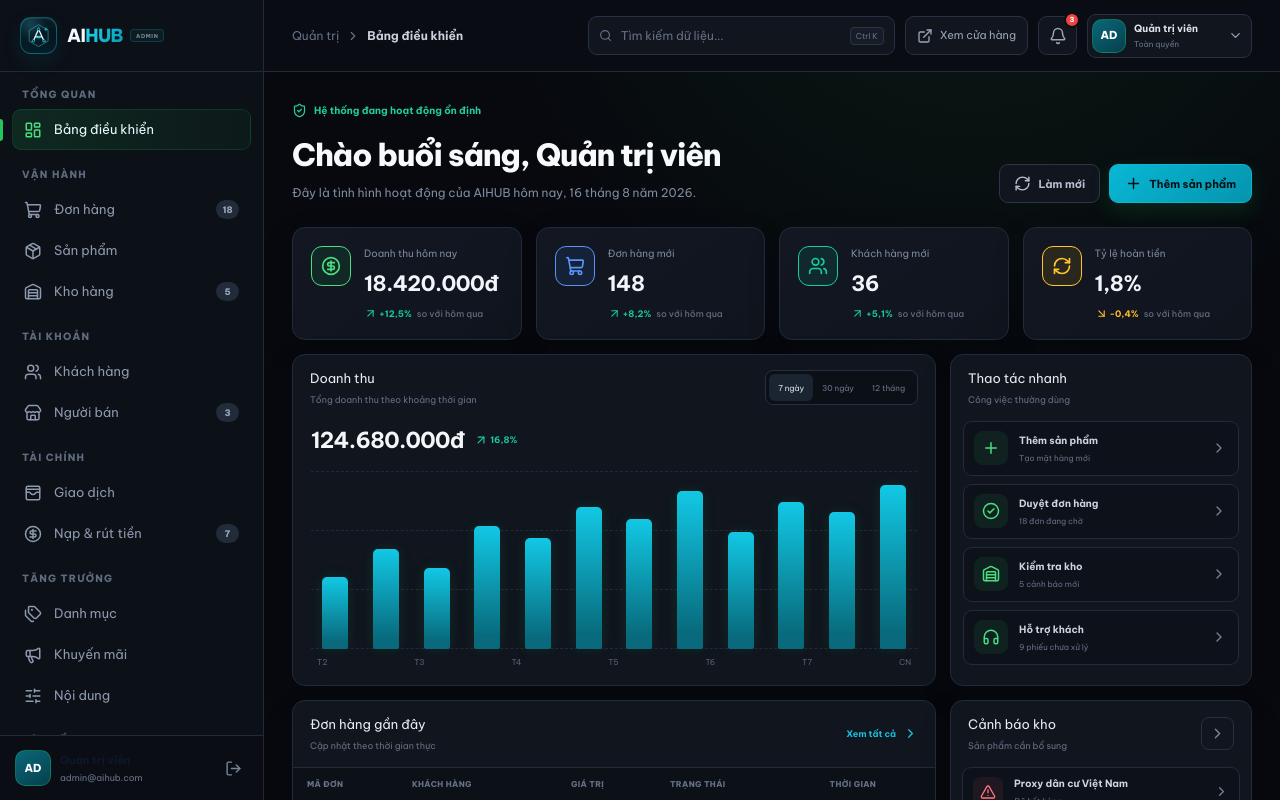
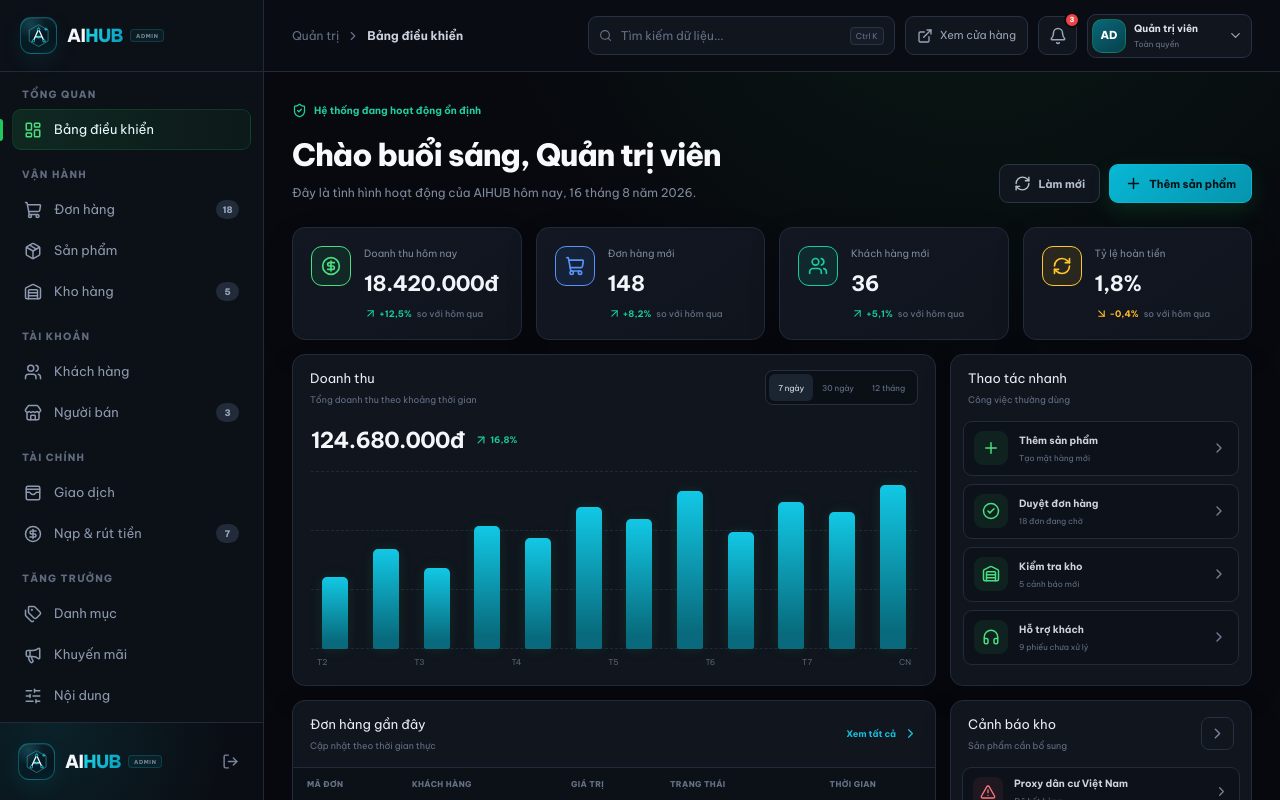
Before and after one commit to LarryLeNW/DEMO, a Next.js app: page /admin in a window 1280 px wide. Shown: the top 800 px of the page. Built offline with nearby package versions, Linux system fonts and the light colour scheme.

Commit message:
Polish header and admin branding

```diff
--- a/src/app/admin/admin-dashboard.tsx
+++ b/src/app/admin/admin-dashboard.tsx
@@ -481,9 +481,8 @@ function AdminSidebar({ active, open, onSelect, onClose }: { active: ModuleId; o
           ))}
         </nav>
         <div className={styles.sidebarFooter}>
-          <div className={styles.adminAvatar}>AD</div>
-          <div><strong>Quản trị viên</strong><span>admin@aihub.com</span></div>
-          <Link href="/login" className={styles.logoutButton} aria-label="Đăng xuất" title="Đăng xuất"><LogOut size={17} /></Link>
+          <AIHubLogo href="/admin" size="sm" admin className={styles.footerLogo} />
+          <Link href="/" className={styles.logoutButton} aria-label="Đăng xuất" title="Đăng xuất"><LogOut size={17} /></Link>
         </div>
       </aside>
     </>
--- a/src/app/admin/admin.module.css
+++ b/src/app/admin/admin.module.css
@@ -121,17 +121,19 @@
 }
 
 .sidebarFooter {
-  display: grid;
-  grid-template-columns: 36px minmax(0, 1fr) 30px;
+  display: flex;
   flex: 0 0 auto;
   align-items: center;
-  gap: 9px;
-  padding: 14px 15px;
+  justify-content: space-between;
+  gap: 12px;
+  min-height: 78px;
+  padding: 15px 18px;
   border-top: 1px solid #222a39;
-  background: #0a0e14;
-}
-
-.adminAvatar,
+  background:
+    radial-gradient(circle at 20% 0%, rgb(19 209 231 / 10%), transparent 11rem),
+    #0a0e14;
+}
+
 .profileButton > span {
   display: grid;
   width: 36px;
@@ -145,26 +147,8 @@
   font-weight: 800;
 }
 
-.sidebarFooter > div:nth-child(2) {
+.footerLogo {
   min-width: 0;
-}
-
-.sidebarFooter strong,
-.sidebarFooter span {
-  display: block;
-  overflow: hidden;
-  text-overflow: ellipsis;
-  white-space: nowrap;
-}
-
-.sidebarFooter strong {
-  font-size: 11px;
-}
-
-.sidebarFooter span {
-  margin-top: 3px;
-  color: #69758b;
-  font-size: 9px;
 }
 
 .sidebarFooter button,
@@ -188,6 +172,7 @@
 
 .sidebarFooter button,
 .sidebarFooter .logoutButton {
+  flex: 0 0 auto;
   width: 30px;
   height: 30px;
 }
--- a/src/components/layout/site-header.tsx
+++ b/src/components/layout/site-header.tsx
@@ -2,7 +2,14 @@
 
 import Image from "next/image";
 import Link from "next/link";
-import { useMemo, useState, type FormEvent, type ReactNode } from "react";
+import {
+  useEffect,
+  useMemo,
+  useRef,
+  useState,
+  type FormEvent,
+  type ReactNode,
+} from "react";
 import { usePathname, useRouter } from "next/navigation";
 import {
   Bot,
@@ -72,6 +79,8 @@ export function SiteHeader() {
   const commerce = useCommerce();
   const pathname = usePathname();
   const [menuOpen, setMenuOpen] = useState(false);
+  const [isHeaderHidden, setIsHeaderHidden] = useState(false);
+  const lastScrollY = useRef(0);
   const activeRailHref = railItems
     .filter(
       (item) =>
@@ -83,9 +92,60 @@ export function SiteHeader() {
     .filter((item) => pathname === item.href || pathname.startsWith(`${item.href}/`))
     .sort((a, b) => b.href.length - a.href.length)[0]?.href;
 
+  useEffect(() => {
+    const mediaQuery = window.matchMedia("(min-width: 1024px)");
+    lastScrollY.current = window.scrollY;
+
+    function syncHeaderVisibility() {
+      if (!mediaQuery.matches || menuOpen) {
+        setIsHeaderHidden(false);
+        lastScrollY.current = window.scrollY;
+        return;
+      }
+
+      const currentScrollY = window.scrollY;
+      const delta = currentScrollY - lastScrollY.current;
+
+      if (currentScrollY < 96) {
+        setIsHeaderHidden(false);
+      } else if (delta > 8) {
+        setIsHeaderHidden(true);
+      } else if (delta < -8) {
+        setIsHeaderHidden(false);
+      }
+
+      lastScrollY.current = currentScrollY;
+    }
+
+    let frame = 0;
+    function handleScroll() {
+      if (frame) return;
+      frame = window.requestAnimationFrame(() => {
+        syncHeaderVisibility();
+        frame = 0;
+      });
+    }
+
+    syncHeaderVisibility();
+    window.addEventListener("scroll", handleScroll, { passive: true });
+    mediaQuery.addEventListener("change", syncHeaderVisibility);
+
+    return () => {
+      window.removeEventListener("scroll", handleScroll);
+      mediaQuery.removeEventListener("change", syncHeaderVisibility);
+      if (frame) {
+        window.cancelAnimationFrame(frame);
+      }
+    };
+  }, [menuOpen]);
+
   return (
     <>
-      <header className="sticky top-0 z-40 bg-white shadow-[0_1px_0_rgba(15,23,42,0.08)]">
+      <header
+        className={`sticky top-0 z-40 bg-white shadow-[0_1px_0_rgba(15,23,42,0.08)] transition-transform duration-300 ease-out lg:transform-gpu lg:will-change-transform ${
+          isHeaderHidden ? "lg:-translate-y-full" : "lg:translate-y-0"
+        }`}
+      >
         <div className="lg:hidden">
           <div className="relative flex h-[60px] items-center justify-between px-4">
             <button
```
